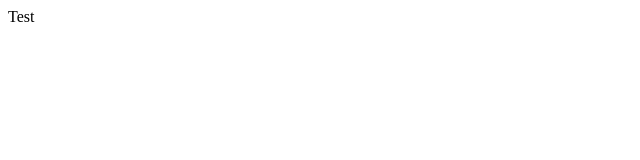
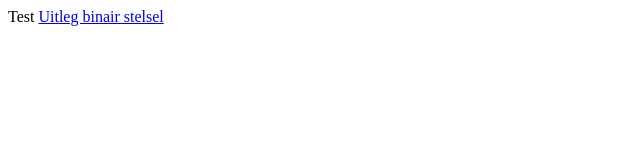
Before and after one commit to SiljedH/SiljedH.github.io, a plain HTML site: page index.html in a window 1280 px wide. Shown: the whole page, without its empty margins (0-640 px from the left). Drawn offline with Linux system fonts and the light colour scheme.

Commit message:
Index en binairstelsel aan elkaar gelinkt

```diff
--- a/index.html
+++ b/index.html
@@ -5,5 +5,9 @@
     </head>
     <body>
         Test
+
+        <a href="binairstelsel.html">Uitleg binair stelsel <!--link naar binairstelsel-->
+
+        </a>
     </body>
 </html>
```
Also changed, not shown: binairstelsel.html (+3 -0 lines).
